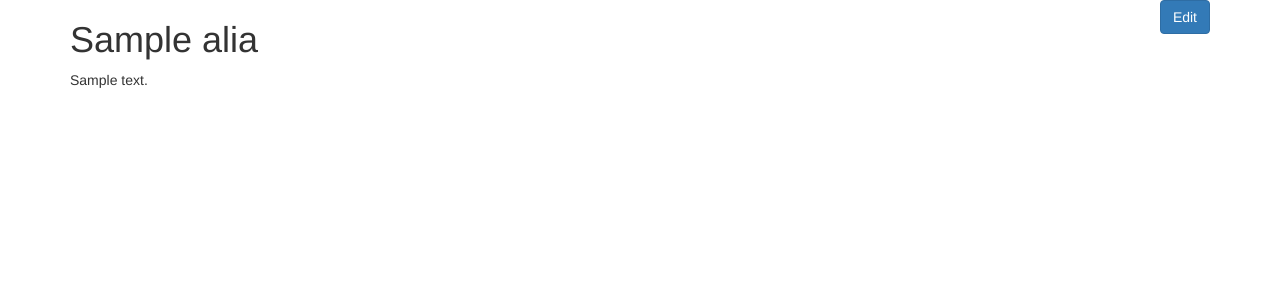
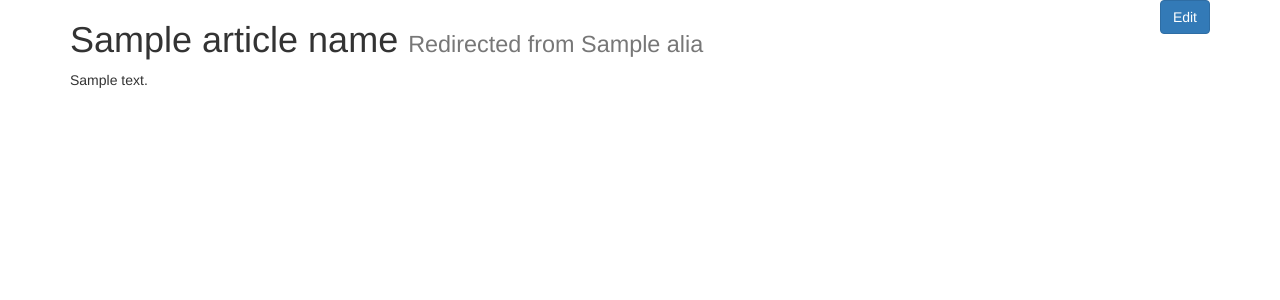
Before and after one commit to art-solopov/mdwiki, a Django app: template wiki/templates/wiki/article_detail.html in a window 1280 px wide. Shown: the part 72-372 px from the top of the page. Run offline with Django 3.2, Linux system fonts and the light colour scheme; tables that the repository leaves empty hold one stand-in row (values such as "Sample post"); the template is opened without the code that fills it: values that come from a table or form of the project are taken from there, most other values are stand-ins (such as "Sample title", 1, 10 or a date in 2020); parts of the project's set-up code (start-up, migrations or seed data) failed here and were passed over; some libraries are stand-ins or nearby versions.

Commit message:
Revisiting articles & aliases, pt. 4

```diff
--- a/wiki/models.py
+++ b/wiki/models.py
@@ -39,7 +39,7 @@ class Article(models.Model):
             )
 
     def _main_alias(self):
-        return self.alias_set.all()[0]
+        return self.alias_set.order_by('created')[0]
 
 
 class Alias(models.Model):
@@ -47,3 +47,6 @@ class Alias(models.Model):
     slug = models.SlugField('Slug', max_length=1100)
     article = models.ForeignKey(Article, on_delete=models.CASCADE)
     created = models.DateTimeField(auto_now=True)
+
+    def __str__(self):
+        return "{0} [{1}]".format(self.name, self.slug)
--- a/wiki/templates/wiki/article_detail.html
+++ b/wiki/templates/wiki/article_detail.html
@@ -2,8 +2,13 @@
 
 {% block content %}
     <div class="clearfix">
-        <a href="#" class="btn btn-primary pull-right">Edit</a>
-        <h1 class="pull-left">{{ object.name }}</h1>
+        <a href="{% url 'article-edit' object.slug %}" class="btn btn-primary pull-right">Edit</a>
+        <h1 class="pull-left">
+            {{ article_name }}
+            {% if article_name != object.name %}
+                <small>Redirected from {{ object.name }}</small>
+            {% endif %}
+        </h1>
     </div>
 
     <div class="body">
--- a/wiki/urls.py
+++ b/wiki/urls.py
@@ -6,6 +6,8 @@ urlpatterns = [
     url(r'^$', views.HomePageView.as_view(), name='index'),
     url(r'^wiki/(?P<slug>[\w-]+)$', views.ArticleDetailView.as_view(),
         name='article-detail'),
+    url(r'^wiki/(?P<slug>[\w-]+)/edit$', views.ArticleEditView.as_view(),
+        name='article-edit'),
     # url(
     #     r'^wiki/(?P<name>{0})$'.format(ARTICLE_NAME_REGEXP),
     #     views.ArticleDetailView.as_view(), name='article-detail'
```
Also changed, not shown: wiki/views.py (+12 -23 lines).
